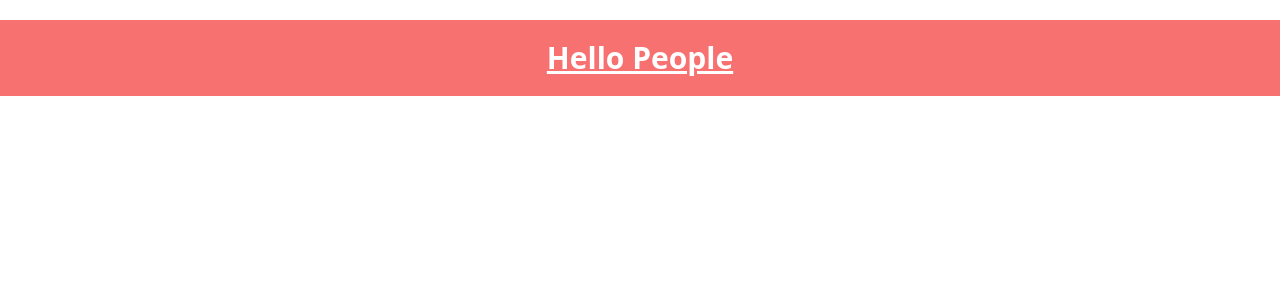
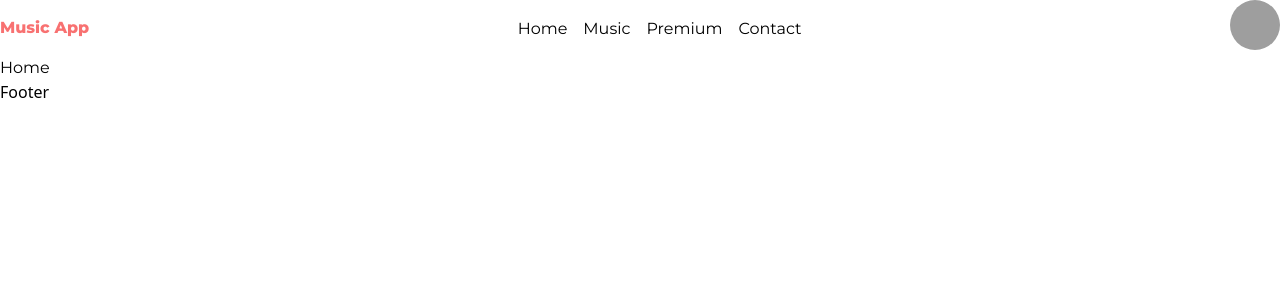
Before and after one commit to jsdevraju/music-client, a Next.js app: page / in a window 1280 px wide. Shown: the top 300 px of the page. Built offline with nearby package versions, Linux system fonts and the light colour scheme; grey boxes are pictures that could not be loaded.

Commit message:
Bugs:fix tailwind css issue

```diff
--- a/app/Components/Navbar/Navbar.tsx
+++ b/app/Components/Navbar/Navbar.tsx
@@ -1,9 +1,43 @@
-import React from 'react'
+import Image from "next/image";
+import Link from "next/link";
+import { menuData } from "../../data";
+import { motion } from "framer-motion";
 
 const Navbar = () => {
   return (
-    <div>Navbar</div>
-  )
-}
+    <>
+      <header>
+        <div className="container mx-auto">
+          <nav className="flex justify-between items-center">
+            {/* Logo */}
+            <Link href="/">
+              <h5 className="text-red-400 font-bold">Music App</h5>
+            </Link>
+            {/* Navigation Items */}
+            <ul className="flex gap-4 items-center">
+              {menuData.map(({ id, url, name }) => (
+                <li key={id}>
+                  <Link href={url}>
+                    <a>{name}</a>
+                  </Link>
+                </li>
+              ))}
+            </ul>
+            {/* User Information*/}
+            <div className="user">
+              <Image
+                src="https://randomuser.me/api/portraits/men/88.jpg"
+                width={50}
+                height={50}
+                alt="Razu Islam"
+                className="object-cover"
+              />
+            </div>
+          </nav>
+        </div>
+      </header>
+    </>
+  );
+};
 
-export default Navbar
+export default Navbar;
--- a/app/Layout/Layout.tsx
+++ b/app/Layout/Layout.tsx
@@ -0,0 +1,17 @@
+import React, { FC, ReactNode } from "react";
+import Footer from "../Components/Footer/Footer";
+import Navbar from "../Components/Navbar/Navbar";
+
+interface IProps {
+  children: ReactNode;
+}
+
+const Layout: FC<IProps> = ({ children }) => (
+  <>
+    <Navbar />
+    {children}
+    <Footer />
+  </>
+);
+
+export default Layout;
--- /dev/null
+++ b/app/data/index.js
@@ -0,0 +1,22 @@
+export const menuData = [
+    {
+        id:1,
+        url:'/',
+        name:"Home"
+    },
+    {
+        id:2,
+        url:'/music',
+        name:"Music"
+    },
+    {
+        id:13,
+        url:'/premium',
+        name:"Premium"
+    },
+    {
+        id:4,
+        url:'/contact',
+        name:"Contact"
+    },
+]
--- a/next.config.js
+++ b/next.config.js
@@ -2,6 +2,9 @@
 const nextConfig = {
   reactStrictMode: true,
   swcMinify: true,
+  images: {
+    domains: ['randomuser.me'],
+  },
 }
 
 module.exports = nextConfig
--- a/package.json
+++ b/package.json
@@ -12,6 +12,7 @@
     "@reduxjs/toolkit": "^1.8.3",
     "axios": "^0.27.2",
     "firebase": "^9.9.1",
+    "formik": "^2.2.9",
     "framer-motion": "^6.5.1",
     "moment": "^2.29.4",
     "next": "12.2.2",
@@ -23,7 +24,8 @@
     "react-icons": "^4.4.0",
     "react-loader-spinner": "^5.1.7-beta.0",
     "react-redux": "^8.0.2",
-    "tailwind-scrollbar": "^1.3.1"
+    "tailwind-scrollbar": "^1.3.1",
+    "yup": "^0.32.11"
   },
   "devDependencies": {
     "@types/node": "18.0.6",
--- a/pages/_app.tsx
+++ b/pages/_app.tsx
@@ -1,8 +1,13 @@
-import '../styles/globals.css'
-import type { AppProps } from 'next/app'
+import "../styles/globals.css";
+import type { AppProps } from "next/app";
+import Layout from "../app/Layout/Layout";
 
 function MyApp({ Component, pageProps }: AppProps) {
-  return <Component {...pageProps} />
+  return (
+    <Layout>
+      <Component {...pageProps} />
+    </Layout>
+  );
 }
 
-export default MyApp
+export default MyApp;
--- a/pages/index.tsx
+++ b/pages/index.tsx
@@ -3,7 +3,7 @@ import type { NextPage } from 'next'
 const Home: NextPage = () => {
   return (
     <>
-     <h1 className='text-3xl font-bold underline bg-red-400 p-5 my-5 text-center text-white'>Hello People</h1>
+     <h1>Home</h1>
     </>
   )
 }
--- a/styles/globals.css
+++ b/styles/globals.css
@@ -1,3 +1,28 @@
+@import url('https://fonts.googleapis.com/css2?family=Montserrat:ital,wght@0,300;0,400;0,500;0,600;0,800;1,700&display=swap');
+
 @tailwind base;
 @tailwind components;
 @tailwind utilities;
+
+
+
+h1,
+h2,
+h3,
+h4,
+h5,
+h6,
+p,
+span,
+a,
+button,
+label,
+input,
+textarea {
+    font-family: 'Montserrat', sans-serif;
+}
+
+.user img {
+    border-radius: 50px;
+
+}
--- a/tailwind.config.js
+++ b/tailwind.config.js
@@ -2,67 +2,12 @@
 module.exports = {
   content: [
     "./pages/**/*.{js,ts,jsx,tsx}",
-    "./components/**/*.{js,ts,jsx,tsx}",
+    "./app/**/*.{js,ts,jsx,tsx}",
   ],
   theme: {
     extend: {
-      width: {
-        150: "150px",
-        190: "190px",
-        225: "225px",
-        275: "275px",
-        300: "300px",
-        340: "340px",
-        350: "350px",
-        375: "375px",
-        460: "460px",
-        656: "656px",
-        880: "880px",
-        508: "508px",
-      },
-      height: {
-        80: "80px",
-        150: "150px",
-        225: "225px",
-        300: "300px",
-        340: "340px",
-        370: "370px",
-        420: "420px",
-        510: "510px",
-        600: "600px",
-        650: "650px",
-        685: "685px",
-        800: "800px",
-        "90vh": "90vh",
-      },
-      minWidth: {
-        210: "210px",
-        350: "350px",
-        620: "620px",
-      },
-      screens: {
-        sm: "640px",
-        md: "768px",
-        lg: "1024px",
-        xl: "1280px",
-        "2xl": "1536px",
-      },
-      colors: {
-        headingColor: "#2e2e2e",
-        textColor: "#515151",
-        cartNumBg: "#e80013",
-        primary: "#f5f3f3",
-        cardOverlay: "rgba(256,256,256,0.4)",
-        darkOverlay: "rgba(0,0,0,0.5)",
-        lightOverlay: "rgba(256,256,256,0.2)",
-        lighttextGray: "#9ca0ab",
-        card: "rgba(256,256,256,0.8)",
-        cartBg: "#282a2c",
-        cartItem: "#2e3033",
-        cartTotal: "#343739",
-        loaderOverlay: "rgba(256,256,256,0.1)",
-      },
+      // ...
     },
   },
-  plugins: [require("tailwind-scrollbar")],
+  plugins: [],
 };
```
Also changed, not shown: 1 other file (tests, documents, lock files or other folders).
